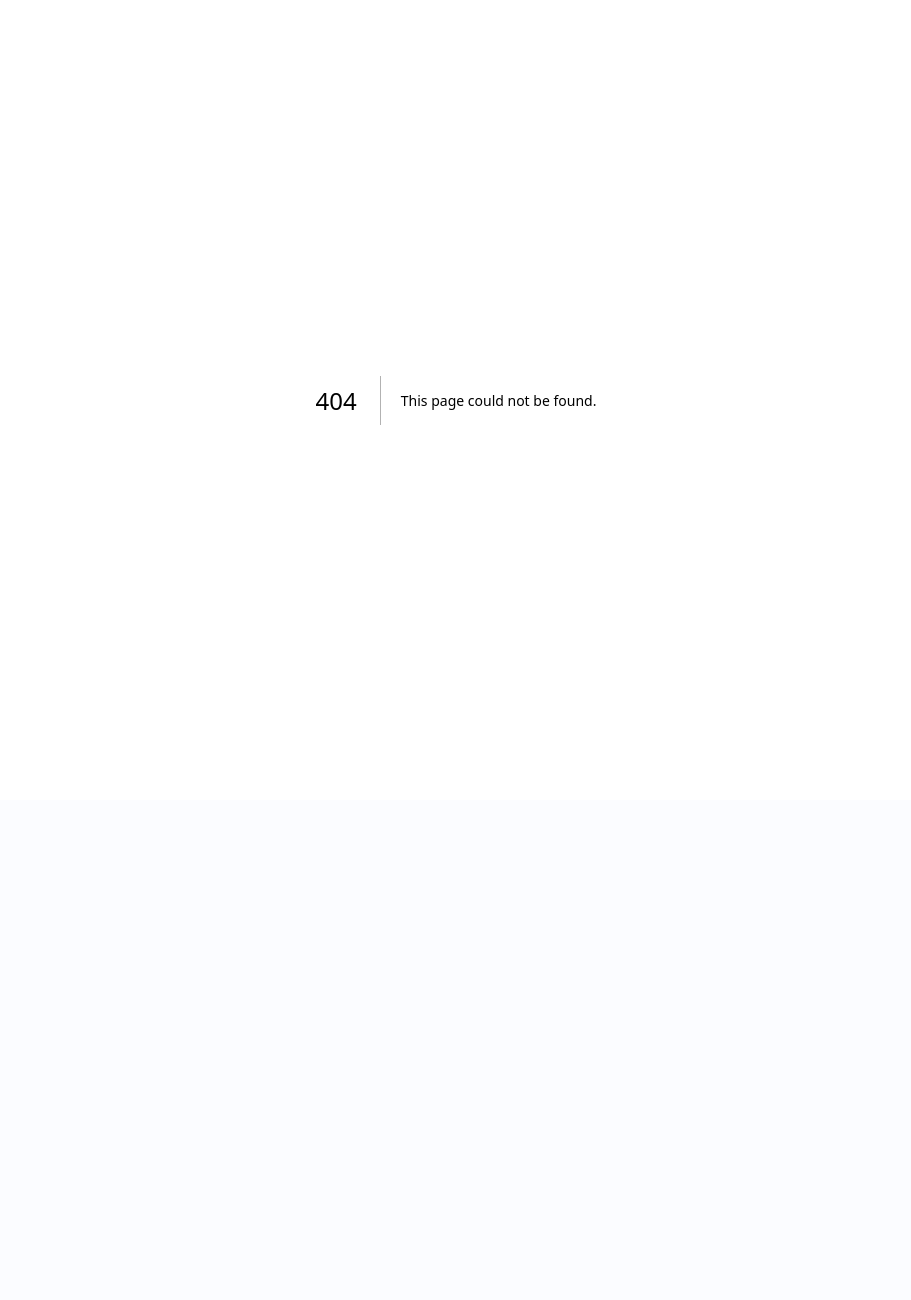
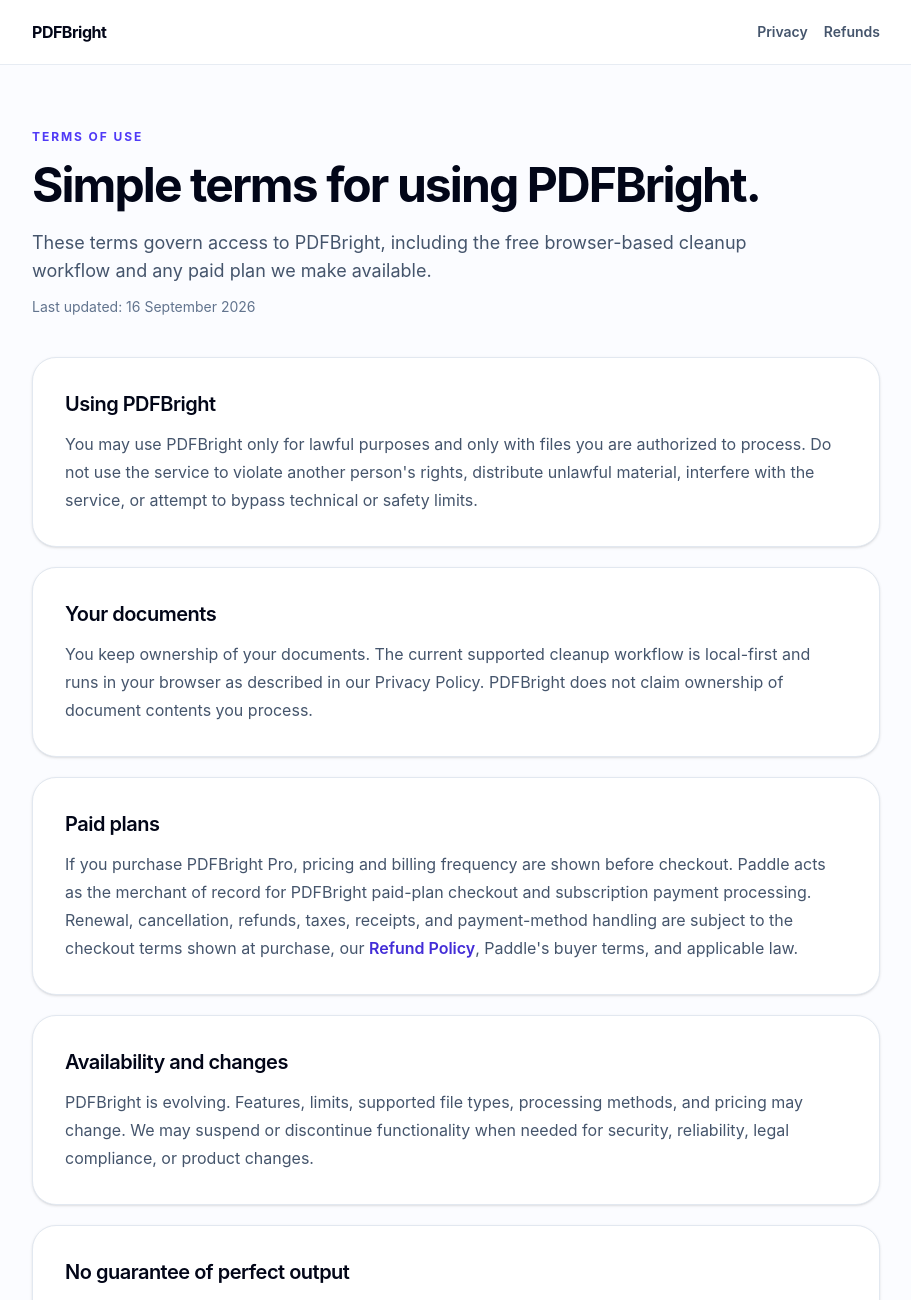
Before and after one commit to Rouane12/pdfbright, a Next.js app: page /terms in a window 1280 px wide. Before the commit this address had no page. Shown: the top 1300 px of the page, without its empty margins (184-1095 px from the left). Before the commit the page ends 800 px from the top, so only its background shows below. Built offline with nearby package versions, Linux system fonts and the light colour scheme.

Commit message:
Add production Terms of Use page

```diff
--- /dev/null
+++ b/src/app/terms/page.tsx
@@ -0,0 +1,72 @@
+import type { Metadata } from "next";
+import Link from "next/link";
+
+export const metadata: Metadata = {
+  title: "Terms of Use | PDFBright",
+  description: "Terms that apply when you use PDFBright.",
+};
+
+const sectionClass = "rounded-3xl border border-slate-200 bg-white p-6 shadow-sm sm:p-8";
+
+export default function TermsPage() {
+  return (
+    <main className="min-h-screen bg-[#fbfcff] text-slate-950">
+      <header className="border-b border-slate-200/80 bg-white">
+        <div className="mx-auto flex h-16 max-w-4xl items-center justify-between px-5 sm:px-6">
+          <Link href="/" className="text-base font-bold tracking-[-0.03em]">PDFBright</Link>
+          <div className="flex items-center gap-4 text-sm font-semibold text-slate-600">
+            <Link href="/privacy" className="hover:text-slate-950">Privacy</Link>
+            <Link href="/refund-policy" className="hover:text-slate-950">Refunds</Link>
+          </div>
+        </div>
+      </header>
+
+      <div className="mx-auto max-w-4xl px-5 py-12 sm:px-6 sm:py-16">
+        <p className="text-xs font-bold uppercase tracking-[0.16em] text-indigo-600">Terms of Use</p>
+        <h1 className="mt-4 text-4xl font-bold tracking-[-0.04em] sm:text-5xl">Simple terms for using PDFBright.</h1>
+        <p className="mt-5 max-w-3xl text-base leading-7 text-slate-600 sm:text-lg">
+          These terms govern access to PDFBright, including the free browser-based cleanup workflow and any paid plan we make available.
+        </p>
+        <p className="mt-3 text-sm text-slate-500">Last updated: 16 September 2026</p>
+
+        <div className="mt-10 space-y-5">
+          <section className={sectionClass}>
+            <h2 className="text-xl font-semibold tracking-tight">Using PDFBright</h2>
+            <p className="mt-3 leading-7 text-slate-600">You may use PDFBright only for lawful purposes and only with files you are authorized to process. Do not use the service to violate another person&apos;s rights, distribute unlawful material, interfere with the service, or attempt to bypass technical or safety limits.</p>
+          </section>
+
+          <section className={sectionClass}>
+            <h2 className="text-xl font-semibold tracking-tight">Your documents</h2>
+            <p className="mt-3 leading-7 text-slate-600">You keep ownership of your documents. The current supported cleanup workflow is local-first and runs in your browser as described in our Privacy Policy. PDFBright does not claim ownership of document contents you process.</p>
+          </section>
+
+          <section className={sectionClass}>
+            <h2 className="text-xl font-semibold tracking-tight">Paid plans</h2>
+            <p className="mt-3 leading-7 text-slate-600">If you purchase PDFBright Pro, pricing and billing frequency are shown before checkout. Paddle acts as the merchant of record for PDFBright paid-plan checkout and subscription payment processing. Renewal, cancellation, refunds, taxes, receipts, and payment-method handling are subject to the checkout terms shown at purchase, our <Link className="font-semibold text-indigo-700 hover:underline" href="/refund-policy">Refund Policy</Link>, Paddle&apos;s buyer terms, and applicable law.</p>
+          </section>
+
+          <section className={sectionClass}>
+            <h2 className="text-xl font-semibold tracking-tight">Availability and changes</h2>
+            <p className="mt-3 leading-7 text-slate-600">PDFBright is evolving. Features, limits, supported file types, processing methods, and pricing may change. We may suspend or discontinue functionality when needed for security, reliability, legal compliance, or product changes.</p>
+          </section>
+
+          <section className={sectionClass}>
+            <h2 className="text-xl font-semibold tracking-tight">No guarantee of perfect output</h2>
+            <p className="mt-3 leading-7 text-slate-600">PDF processing, OCR, blank-page detection, deskewing, compression, and other automated operations can make mistakes. Review important output before relying on it, especially for legal, financial, medical, academic, archival, or other high-stakes documents.</p>
+          </section>
+
+          <section className={sectionClass}>
+            <h2 className="text-xl font-semibold tracking-tight">Contact</h2>
+            <p className="mt-3 leading-7 text-slate-600">Questions about these terms can be sent to <a className="font-semibold text-indigo-700 hover:underline" href="mailto:support@pdfbright.app">support@pdfbright.app</a>.</p>
+          </section>
+        </div>
+
+        <div className="mt-8 flex flex-wrap gap-4 text-sm font-semibold">
+          <Link className="text-indigo-700 hover:underline" href="/">Back to PDFBright</Link>
+          <Link className="text-indigo-700 hover:underline" href="/privacy">Privacy Policy</Link>
+          <Link className="text-indigo-700 hover:underline" href="/refund-policy">Refund Policy</Link>
+        </div>
+      </div>
+    </main>
+  );
+}
```
